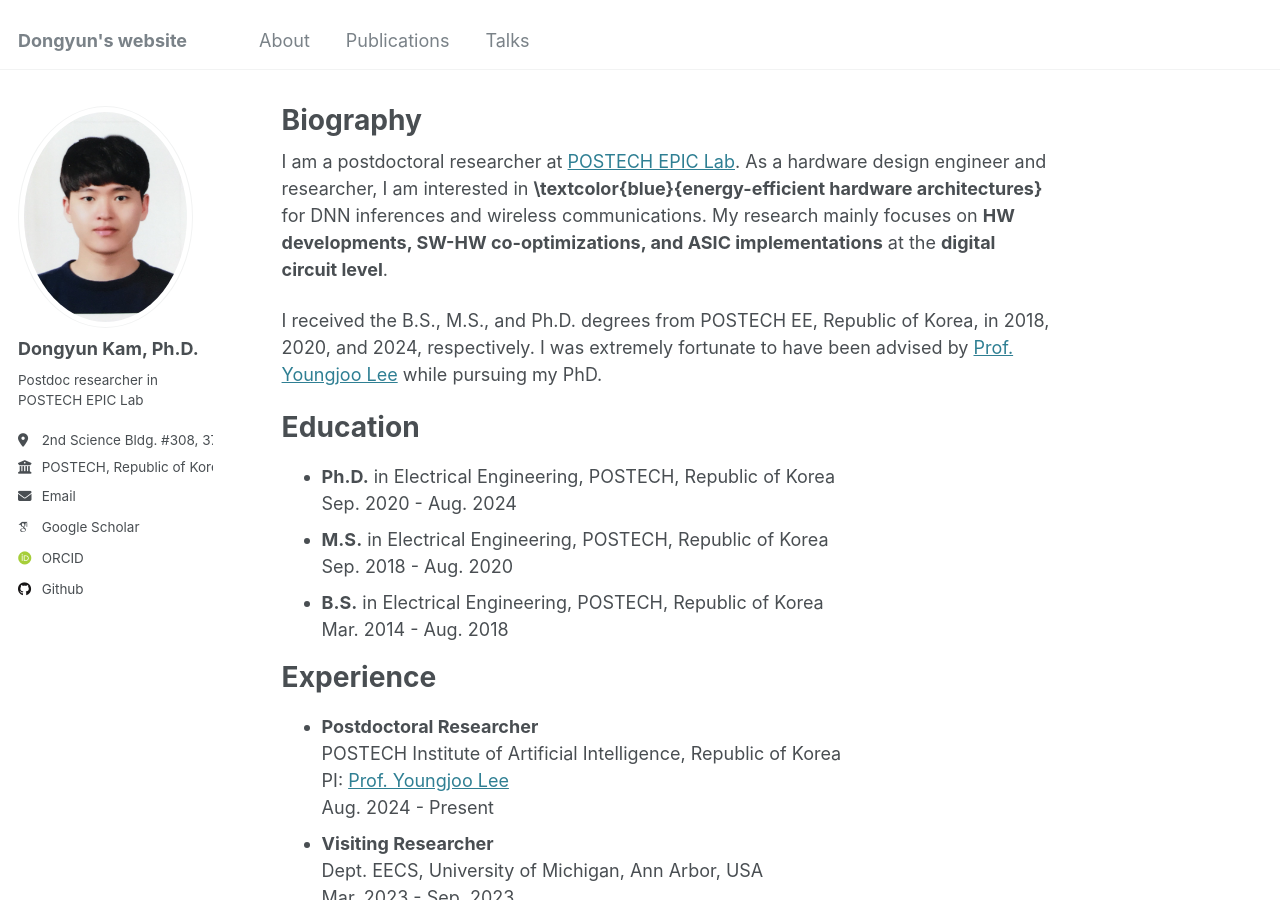
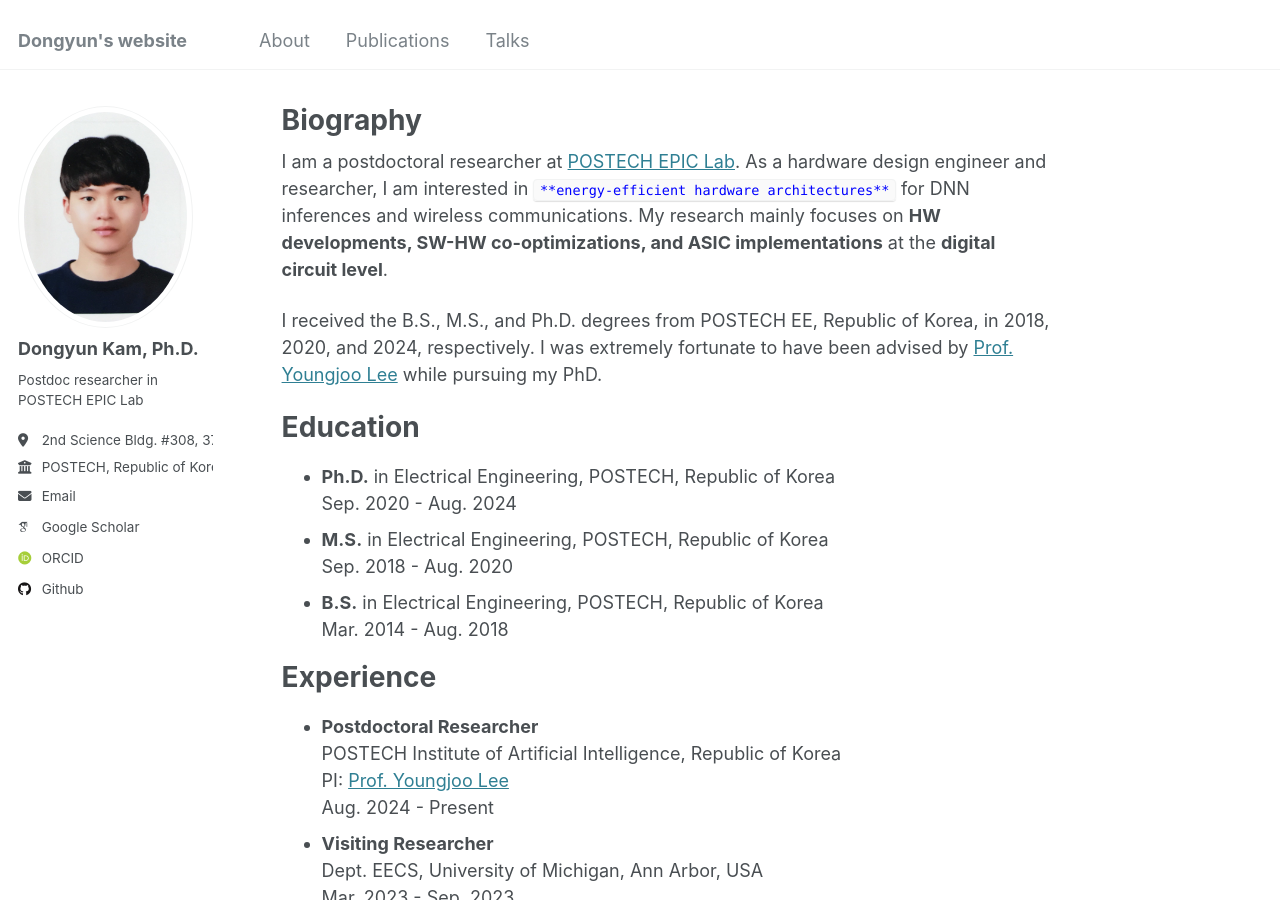
Before and after one commit to Dongyunkam/dongyunkam.github.io, a Jekyll site: the page built from _pages/about.md, in a window 1280 px wide and 900 px high. Built offline with Jekyll 4.4.1, drawn with Linux system fonts in a browser that asks for light colours; some web fonts are replaced.

Commit message:
Update about.md

```diff
--- a/_pages/about.md
+++ b/_pages/about.md
@@ -8,7 +8,7 @@
 ---
 
 I am a postdoctoral researcher at [POSTECH EPIC Lab](https://sites.google.com/view/epiclab/home).
-As a hardware design engineer and researcher, I am interested in **\textcolor{blue}{energy-efficient hardware architectures}** for DNN inferences and wireless communications.
+As a hardware design engineer and researcher, I am interested in <code style="color : Blue">**energy-efficient hardware architectures**</code> for DNN inferences and wireless communications.
 My research mainly focuses on **HW developments, SW-HW co-optimizations, and ASIC implementations** at the **digital circuit level**.
 
 I received the B.S., M.S., and Ph.D. degrees from POSTECH EE, Republic of Korea, in 2018, 2020, and 2024, respectively.
```
